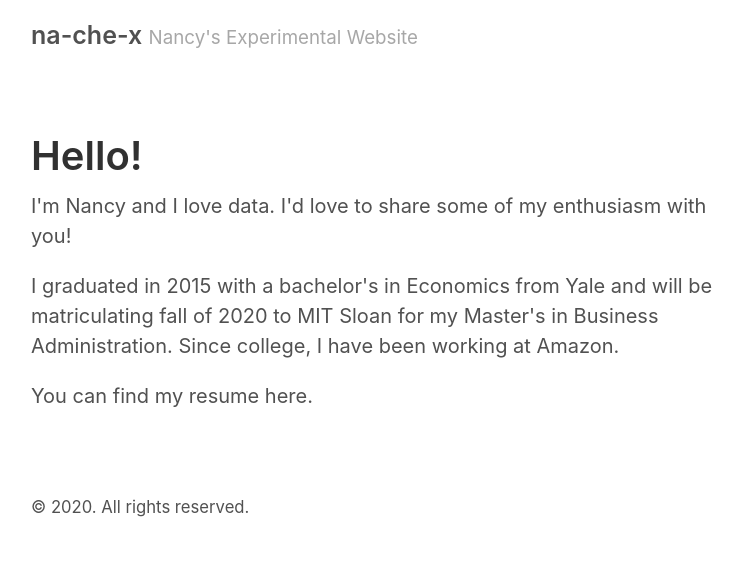
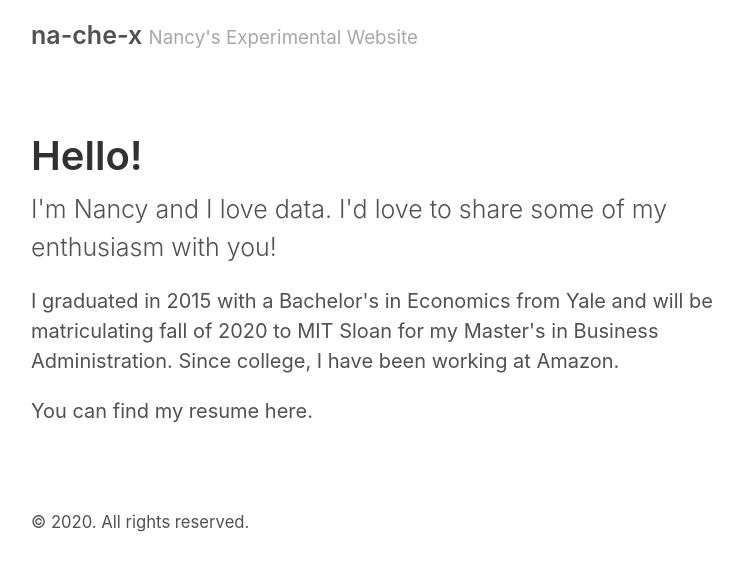
Before and after one commit to misterperce/misterperce.github.io, a Jekyll site: the page built from index.html, in a window 1280 px wide. Shown: the top 571 px of the page, without its empty margins (259-1002 px from the left). Built offline with Jekyll 4.4.1, drawn with Linux system fonts in a browser that asks for light colours; the list of posts is cut into pages by our own code.

Commit message:
updating text

```diff
--- a/index.html
+++ b/index.html
@@ -5,7 +5,7 @@ title: "Home"
 
 <div class="page">
   <h1>Hello!</h1>
-  <p>I'm Nancy and I love data. I'd love to share some of my enthusiasm with you!</p>
-  <p>I graduated in 2015 with a bachelor's in Economics from Yale and will be matriculating fall of 2020 to MIT Sloan for my Master's in Business Administration. Since college, I have been working at Amazon.</p>
+  <p class="lead">I'm Nancy and I love data. I'd love to share some of my enthusiasm with you!</p>
+  <p>I graduated in 2015 with a Bachelor's in Economics from Yale and will be matriculating fall of 2020 to MIT Sloan for my Master's in Business Administration. Since college, I have been working at Amazon.</p>
   <p>You can find my resume here.</p>
 </div>
```
